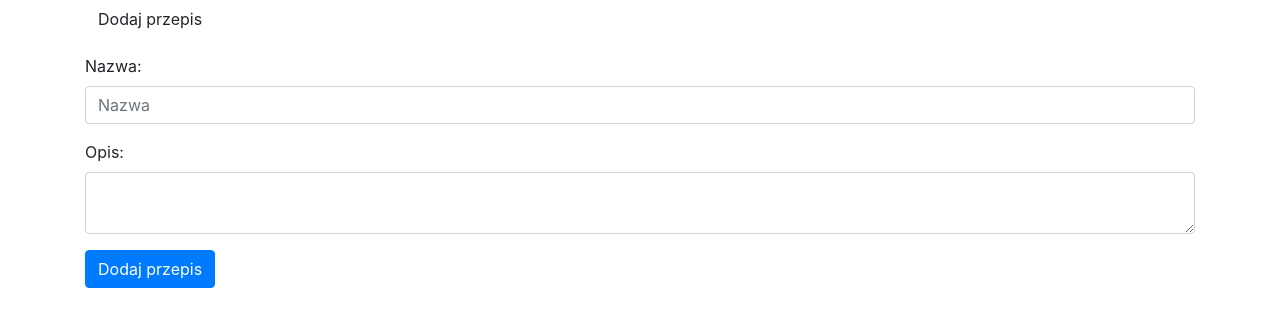
After one commit to tpodkowski/eatable-mvp, a Flask app: page /recipes in a window 1280 px wide. The commit adds this page. Shown: the top 327 px of the page. Run offline with Flask 2, Linux system fonts and the light colour scheme; data that the repository does not hold is empty; some libraries are stand-ins or nearby versions.

Commit message:
Add recipes.

```diff
--- a/app/__init__.py
+++ b/app/__init__.py
@@ -1,4 +1,3 @@
-# import os
 from flask import Flask
 from flask_sqlalchemy import SQLAlchemy
 
@@ -16,6 +15,7 @@ def create_app():
     with app.app_context():
         from . import routes
 
+        # db.drop_all()
         db.create_all()
 
         return app
--- a/app/routes.py
+++ b/app/routes.py
@@ -1,12 +1,14 @@
-from flask import request, render_template, redirect
-from flask import current_app as app, jsonify
-from .models import db, Product
+from flask import current_app as app
+from flask import jsonify, redirect, render_template, request
+
+from .models import Product, Recipe, db
 
 
 @app.route('/', methods=['GET'])
 def entry():
   products = Product.query.all()
-  return render_template("products.html", products=products, title="Show Products")
+  recipes = Recipe.query.all()
+  return render_template("products.html", products=products, recipes=recipes, title="Show Products")
 
 @app.route('/products', methods=['POST'])
 def add_product():
@@ -20,7 +22,6 @@ def add_product():
   db.session.add(product)
   db.session.commit()
 
-  products = Product.query.all()
   return redirect("/")
 
 @app.route('/products/<int:id>', methods=['POST'])
@@ -29,3 +30,26 @@ def remove_product(id):
   db.session.delete(product)
   db.session.commit()
   return redirect("/")
+
+
+@app.route('/recipes', methods=['GET'])
+def get_recipes():
+  recipes = Recipe.query.all()
+  products = Product.query.all()
+  return render_template("recipes.html", recipes=recipes, products=products, title="Show recipes")
+
+@app.route('/recipes', methods=['POST'])
+def add_recipe():
+  product_ids = request.form.getlist('products')
+  products = list(map(lambda id: Product.query.get(id), product_ids))
+
+  recipe = Recipe(
+    name = request.form['name'],
+    description = request.form['description'],
+    products = products
+  )
+
+  db.session.add(recipe)
+  db.session.commit()
+
+  return redirect("/")
--- a/app/templates/add_product_form.html
+++ b/app/templates/add_product_form.html
@@ -1,5 +1,5 @@
 <p>
-  <button class="btn btn-primary" type="button" data-toggle="collapse" data-target="#add_product" aria-expanded="false" aria-controls="add_product">
+  <button class="btn btn-default" type="button" data-toggle="collapse" data-target="#add_product" aria-expanded="false" aria-controls="add_product">
     Dodaj produkt
   </button>
 </p>
@@ -25,6 +25,6 @@
       <label for="fat_field">Tłuszcz</label>
       <input class="form-control" name="fat" id="fat_field" placeholder="Tłuszcz">
     </div>
-    <button type="submit" class="btn btn-primary">Submit</button>
+    <button type="submit" class="btn btn-primary">Dodaj produkt</button>
   </form>
 </div>
--- a/app/templates/products.html
+++ b/app/templates/products.html
@@ -3,6 +3,7 @@
 {% block content %}
   <div class="container">
     {% include 'add_product_form.html' %}
+    {% include 'display_recipes.html' %}
     <table class="table">
       <thead>
         <tr>
--- /dev/null
+++ b/app/templates/recipes.html
@@ -0,0 +1,38 @@
+{% extends "layout.html" %}
+
+{% block content %}
+<div class="container">
+  <p>
+    <button class="btn btn-default" type="button" data-toggle="collapse" data-target="#add_recipe" aria-expanded="true" aria-controls="add_recipe">
+      Dodaj przepis
+    </button>
+  </p>
+  <div class="collapse show" id="add_recipe">
+    <form action="{{ url_for('add_recipe') }}" method="POST">
+      <div class="form-group">
+        <label for="name_field">Nazwa:</label>
+        <input class="form-control" name="name" id="name_field" placeholder="Nazwa">
+      </div>
+      <div class="form-group">
+        <label for="description_field">Opis:</label>
+        <textarea class="form-control" name="description" id="description_field"></textarea>
+      </div>
+      <div class="form-group">
+        {% for product in products %}
+          <div>
+            <input
+              type="checkbox"
+              class="form-check-input"
+              name="products"
+              value="{{ product.id }}"
+              id="{{ product.name }}-{{ product.id }}_field"
+            />
+            <label for="{{ product.name }}-{{ product.id }}_field">{{ product.name }}</label>
+          </div>
+          {% endfor %}
+        </div>
+      <button type="submit" class="btn btn-primary">Dodaj przepis</button>
+    </form>
+  </div>
+</div>
+{% endblock %}
```
Also changed, not shown: app/models.py (+11 -12 lines), app/templates/display_recipes.html (added, +35 -0 lines).
